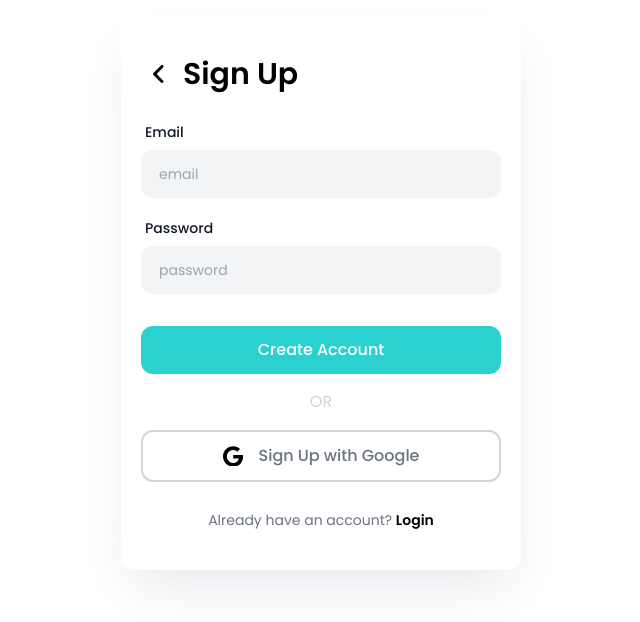
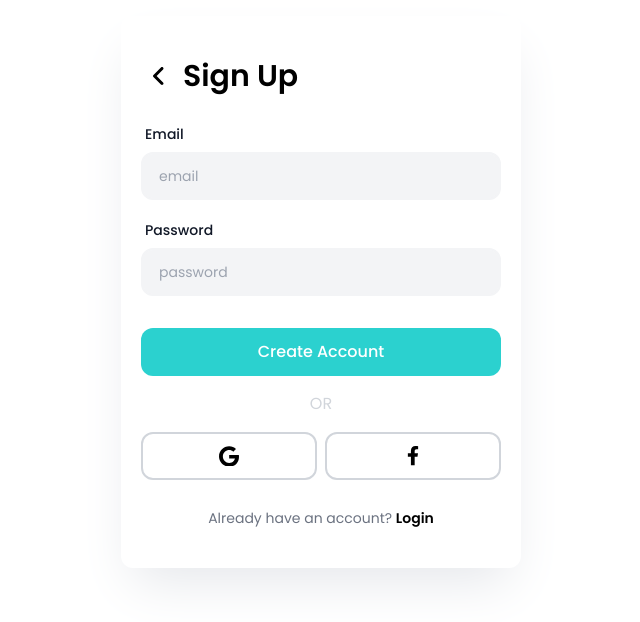
Before and after one commit to arshGoyalDev/url-shortner, a React (Create React App) app: page /sign-up in a window 1280 px wide. Shown: the part 108-730 px from the top of the page, without its empty margins (319-959 px from the left). Built offline with nearby package versions, Linux system fonts and the light colour scheme.

Commit message:
add: sign-up with facebook in sign-up page

```diff
--- a/src/pages/sign-up.js
+++ b/src/pages/sign-up.js
@@ -65,14 +65,23 @@ const SignUp = () => {
           </button>
         </form>
         <span className="text-gray-300 text-center w-full block my-4">OR</span>
-        <button className="flex items-center justify-center gap-4 py-3 px-8 font-medium w-full rounded-xl border-2 border-solid border-gray-300 text-gray-500 transition-all">
+        <div className="flex items-center gap-2">
+          <button className="grid place-items-center py-3 px-8 font-medium w-full rounded-xl border-2 border-solid border-gray-300 text-gray-500 transition-all">
             <div className="w-5">
               <svg xmlns="http://www.w3.org/2000/svg" viewBox="0 0 488 512">
                 <path d="M488 261.8C488 403.3 391.1 504 248 504 110.8 504 0 393.2 0 256S110.8 8 248 8c66.8 0 123 24.5 166.3 64.9l-67.5 64.9C258.5 52.6 94.3 116.6 94.3 256c0 86.5 69.1 156.6 153.7 156.6 98.2 0 135-70.4 140.8-106.9H248v-85.3h236.1c2.3 12.7 3.9 24.9 3.9 41.4z" />
               </svg>
             </div>
-          Sign Up with Google
           </button>
+
+          <button className="grid place-items-center py-3 px-8 font-medium w-full rounded-xl border-2 border-solid border-gray-300 text-gray-500 transition-all">
+            <div className="w-3">
+              <svg xmlns="http://www.w3.org/2000/svg" viewBox="0 0 320 512">
+                <path d="M279.14 288l14.22-92.66h-88.91v-60.13c0-25.35 12.42-50.06 52.24-50.06h40.42V6.26S260.43 0 225.36 0c-73.22 0-121.08 44.38-121.08 124.72v70.62H22.89V288h81.39v224h100.17V288z" />
+              </svg>
+            </div>
+          </button>
+        </div>
 
         <p className="text-gray-500 text-center mt-7 text-sm">
           Already have an account?{" "}
```
Lines whose indentation alone changed are shown as unchanged.
